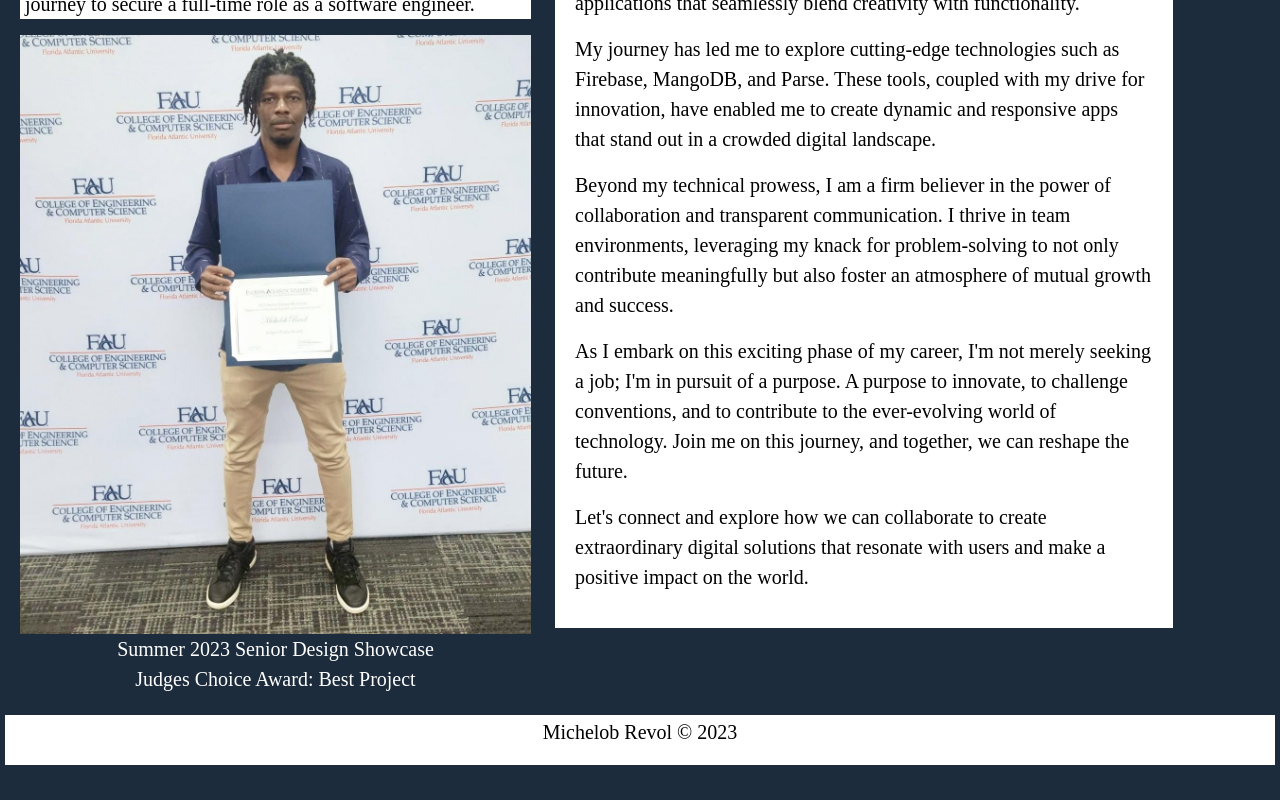
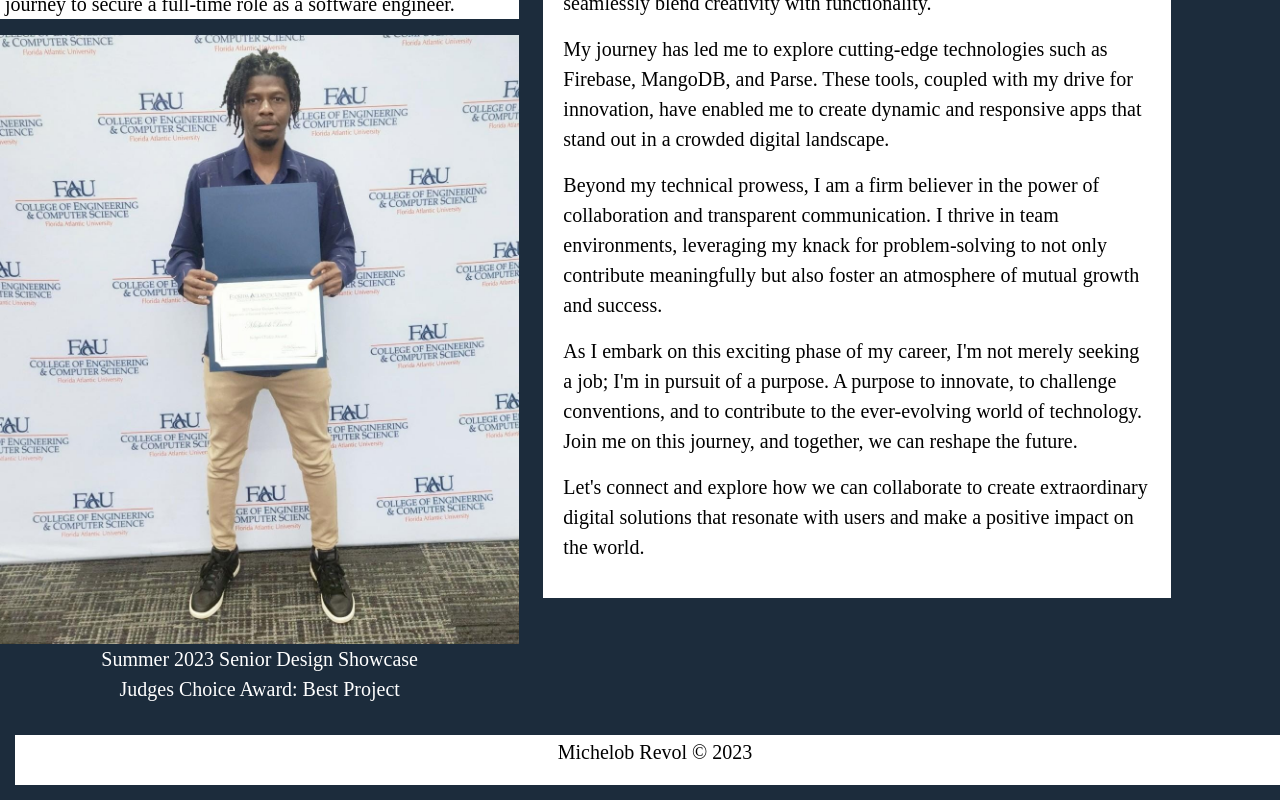
Before and after one commit to SizomanHuxley/mrevol-portfolio, a React (Create React App) app: page /about in a window 1280 px wide. Shown: the part 327-1127 px from the top of the page. Before the commit the page ends 1097 px from the top, so only its background shows below. Built offline with nearby package versions, Linux system fonts and the light colour scheme.

Commit message:
Edditing style

```diff
--- a/src/component/contact.js
+++ b/src/component/contact.js
@@ -19,13 +19,14 @@ const Contact = () => {
       transition={{ duration: 2 }}
   >
 
-        <div className="row">
-            <div className="contact-container">
-                <div className="col-md-4 mx-auto text-center">
+
+        <div className="row" >
+            <div className="contact-container" style={{paddingBottom: "127px"}}>
+                <div className="col-md-4 mx-auto ms-auto text-center">
                     <p id="contact-text" style={{fontSize: "60px"}}>Contact Me</p>
                     <p id="desc-text" style={{fontSize: "25px"}}>Feel free to get in touch if you have any opportunities or if you simply want to connect. I'm available through these channels, and I've also designed and built this website to showcase my skills.</p>
 
-                    <div className="contact-icons" style={{ fontSize: "50px", paddingBottom: "80px"}} >
+                    <div className="contact-icons" style={{ fontSize: "50px", paddingBottom: "auto"}} >
                         <a href={whatsapp} target="_blank" rel="noopener noreferrer" className="whatsapp" >
                             <FaWhatsapp/>
                         </a>
--- a/src/component/css.css
+++ b/src/component/css.css
@@ -14,7 +14,7 @@ body {
 }
 
 .about {
-    margin-left: 20px;
+    margin: auto;
 }
 /* Style active link with underline and space */
 .navbar-nav .nav-link.active {
@@ -30,7 +30,6 @@ body {
     background-color: white; /* Match the border color */
     bottom: -1px; /* Push the pseudo-element under the border */
     left: 0;
-    right: inherit;
 }
 
 #about-link, #home-link, #contact-link, #resume-link, #projects-link, #desc-text, #contact-text, #file, .conclusion {
@@ -58,7 +57,7 @@ body {
     }
 
 .circle-img {
-    margin-top: 100px;
+    margin-top: auto;
     width: 100%;
     height: auto;
     display: block;
@@ -125,7 +124,7 @@ body {
 }
 
 .phone, .email, .github, .linkedin, .whatsapp {
-   margin: 20px;
+    margin: auto;
    color: #ffffff;
    transition: transform 0.3s; /* Add smooth transition effect */
 }
@@ -179,6 +178,8 @@ body {
     transform: scale(0.8);
 }
 
+
+
   /*inline styles
   style={{ backgroundColor: "#333", color: "white", padding: "8px 16px", borderRadius: "5px", textDecoration: "none", fontSize: "16px" }}
   */
--- a/src/component/footer.js
+++ b/src/component/footer.js
@@ -6,7 +6,16 @@ const Footer = () => {
     const currentYear = new Date().getFullYear(); // Get the current year
 
     return (
-        <div className="footer text-center" style={{ border: "2px solid white", fontFamily: "Malayalam MN", fontSize: "20px", backgroundColor: "white", color: "black", margin: "5px"}}>
+        <div className="footer text-center" style={{
+            border: "2px solid white",
+            fontFamily: "Malayalam MN",
+            fontSize: "20px",
+            backgroundColor: "white",
+            color: "black",
+            bottom: 0,
+            width: "100%", // Make the footer span the entire width
+            margin: "15px"
+        }}>
             <p>Michelob Revol © {currentYear}</p>
         </div>
     );
```
